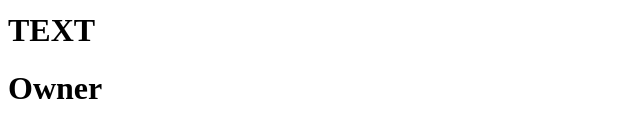
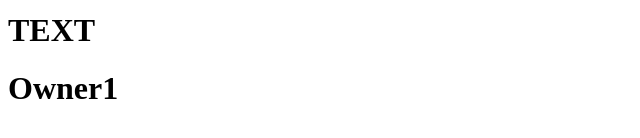
Before and after one commit to panzerweb/Test-Collab, a plain HTML site: page index.html in a window 1280 px wide. Shown: the part 222-360 px from the top of the page, 0-640 px from the left. Drawn offline with Linux system fonts and the light colour scheme.

Commit message:
Update index.html

```diff
--- a/index.html
+++ b/index.html
@@ -11,6 +11,6 @@
     <h2>Another Text added</h2>
     <h2>Another one</h2>
     <h1>TEXT</h1>
-    <h1>Owner</h1>
+    <h1>Owner1</h1>
 </body>
 </html>
```
